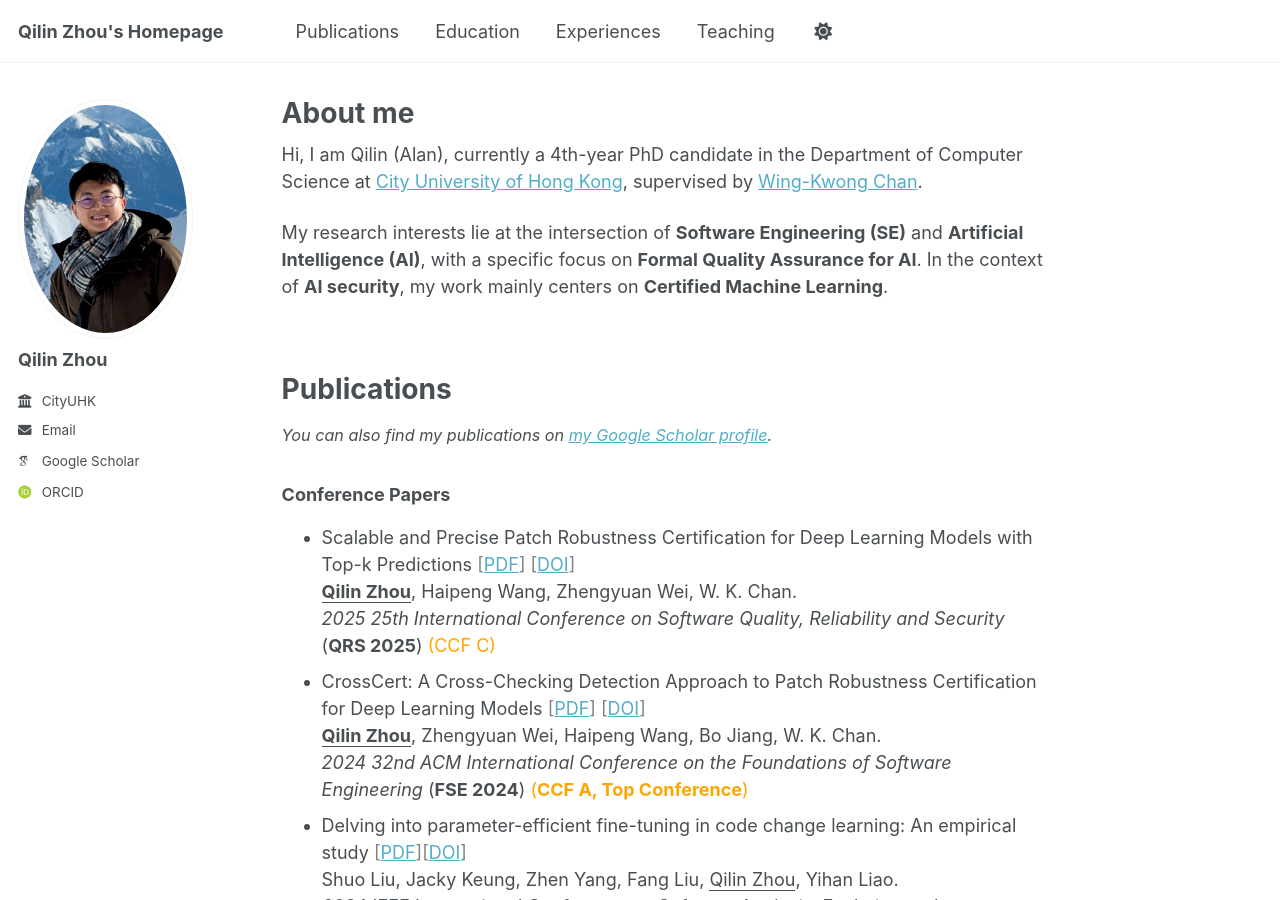
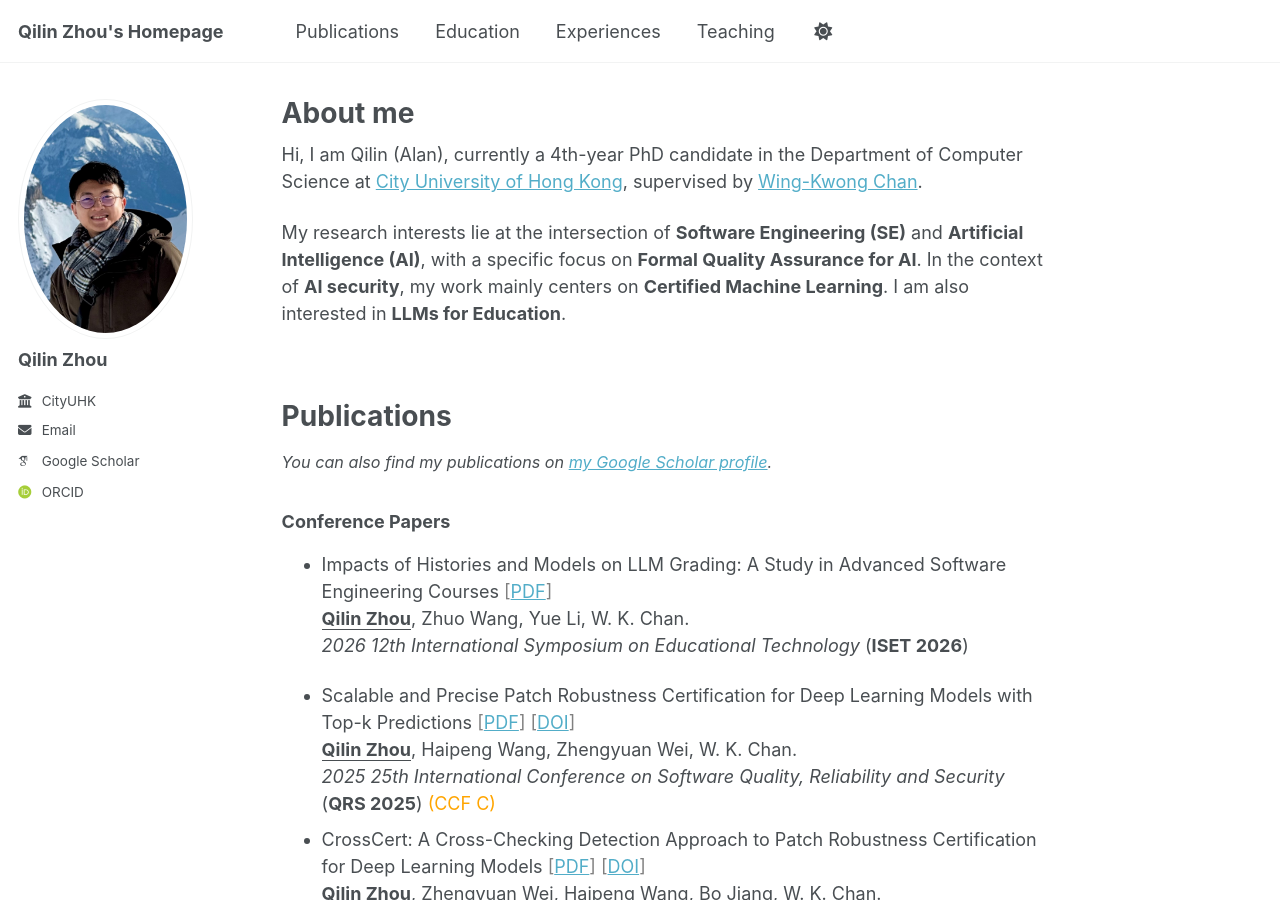
Before and after one commit to qilin-zhou/qilin-zhou.github.io, a Jekyll site: the page built from _pages/about.md, in a window 1280 px wide and 900 px high. Built offline with Jekyll 4.4.1, drawn with Linux system fonts in a browser that asks for light colours; some web fonts are replaced; a script bundle is joined from its source files by our own code; library files that are not in the unit come from our copies.

Commit message:
Update about.md

```diff
--- a/_pages/about.md
+++ b/_pages/about.md
@@ -11,6 +11,7 @@ Hi, I am Qilin (Alan), currently a 4th-year PhD candidate in the Department of C
 
 My research interests lie at the intersection of **Software Engineering (SE)** and **Artificial Intelligence (AI)**, with a specific focus on **Formal Quality Assurance for AI**.
 In the context of **AI security**, my work mainly centers on **Certified Machine Learning**.
+I am also interested in **LLMs for Education**.
 
 <br>
 
@@ -19,6 +20,10 @@ Publications
 <span style="font-size: 90%;"> <i> You can also find my publications on <a href="{{site.author.googlescholar}}">my Google Scholar profile</a>.</i></span>
 
 ### Conference Papers
+-  Impacts of Histories and Models on LLM Grading: A Study in Advanced Software Engineering Courses   <span style="color: grey;"> [[PDF](https://arxiv.org/abs/2606.08400)] </span>
+  **<ins>Qilin Zhou</ins>**, Zhuo Wang, Yue Li, W. K. Chan.
+  _2026 12th International Symposium on Educational Technology_ (**ISET 2026**)
+
 -  Scalable and Precise Patch Robustness Certification for Deep Learning Models with Top-k Predictions   <span style="color: grey;"> [[PDF](https://arxiv.org/abs/2507.23335)] [[DOI](https://doi.org/10.1109/QRS65678.2025.00030)] </span>
   **<ins>Qilin Zhou</ins>**, Haipeng Wang, Zhengyuan Wei, W. K. Chan.
   _2025 25th International Conference on Software Quality, Reliability and Security_ (**QRS 2025**)<span style="color: Orange;"> (CCF C)</span>
```
